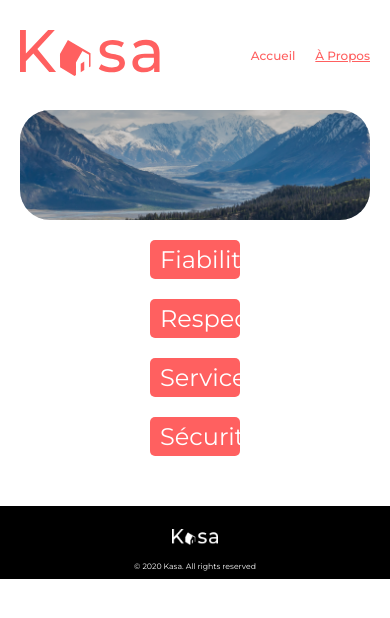
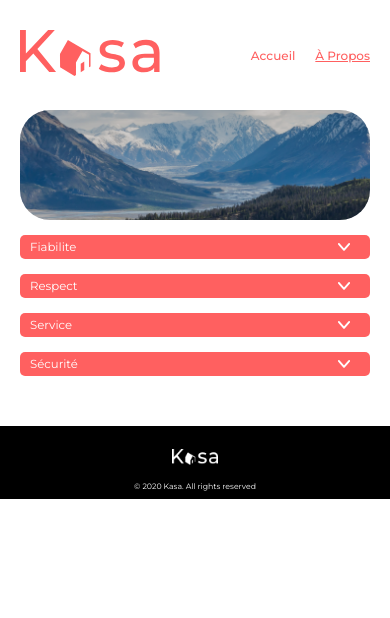
Before and after one commit to CharlesABJ/Kasa, a React (Create React App) app: page /about in a window 390 px wide. Shown: the top 618 px of the page. Built offline with nearby package versions, Linux system fonts and the light colour scheme.

Commit message:
Mise en place du responsive de la page A propos

```diff
--- a/src/styles/components/ArrowCollapse.css
+++ b/src/styles/components/ArrowCollapse.css
@@ -8,3 +8,11 @@
     transform: rotate(180deg);
     transition: 0.3s all;
 }
+
+
+@media screen and (max-width:1000px) {
+    .drop-down img {
+        width: 3vw;
+        height: 2vw;
+    }
+}
--- a/src/styles/components/Collapse.css
+++ b/src/styles/components/Collapse.css
@@ -26,3 +26,16 @@
 .description.closed {
     display: none !important;
 }
+
+@media screen and (max-width:1000px) {
+
+    .drop-down {
+        font-size: 3vw;
+        margin-top: 15px;
+    }
+
+    .description {
+        font-size: 2.5vw;
+        padding-top: 2.5vw
+    }
+}
--- a/src/styles/components/CollapseZone.css
+++ b/src/styles/components/CollapseZone.css
@@ -2,3 +2,17 @@
     list-style: none;
     margin-inline: 150px;
 }
+
+@media screen and (max-width:1000px) {
+
+    .drop-down-zone {
+        margin-inline: 40px;
+    }
+}
+
+@media screen and (max-width:740px) {
+
+    .drop-down-zone {
+        margin-inline: 20px;
+    }
+}
```
